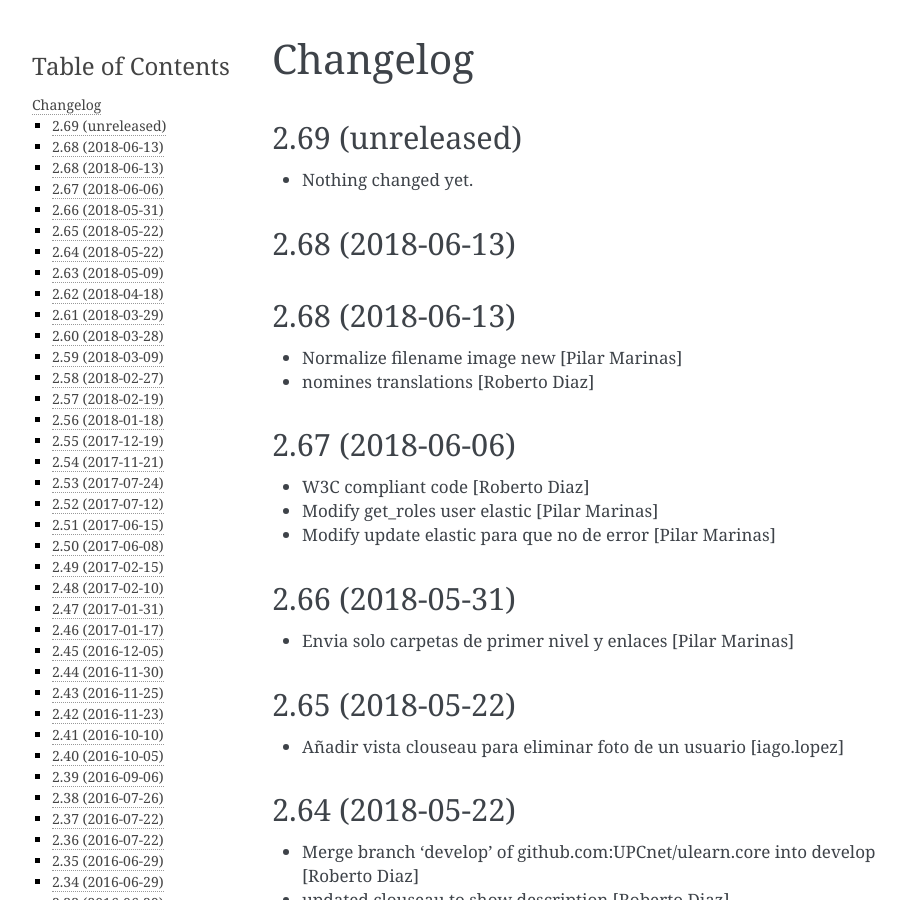
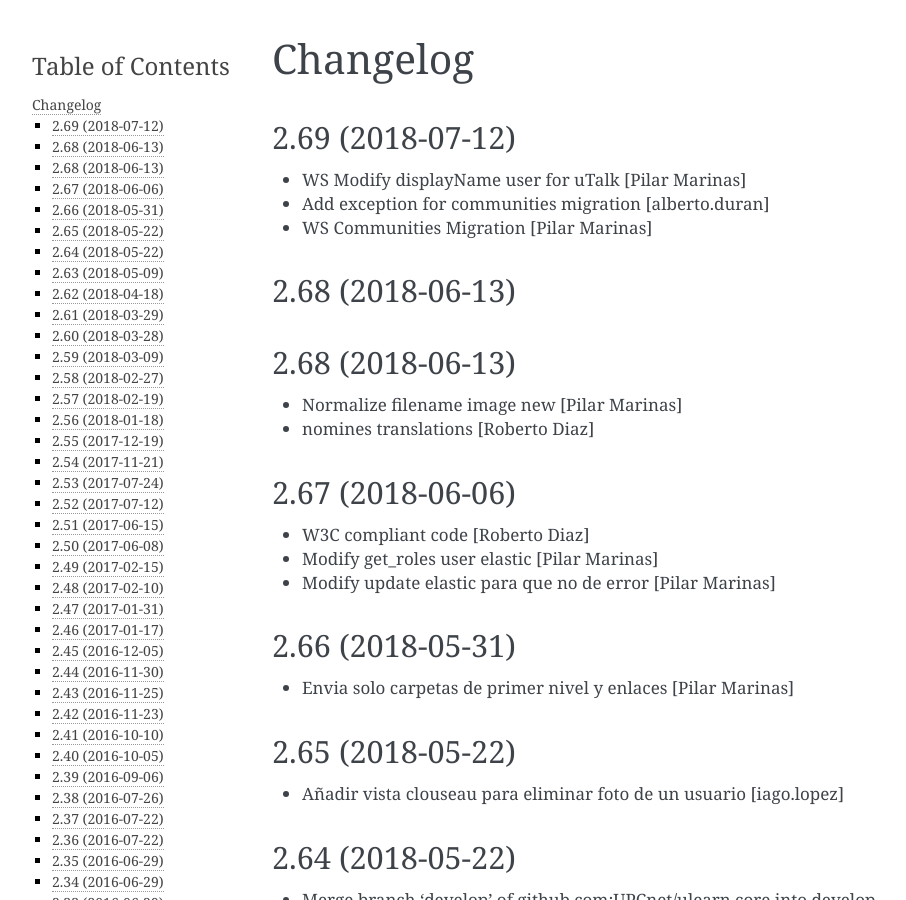
Before and after one commit to UPCnet/ulearn.core, a Sphinx documentation site: the page built from docs/HISTORY.rst, in a window 1280 px wide and 900 px high. Shown: the whole window, without its empty margins (148-1054 px from the left). Built offline with Sphinx 7.4.7, drawn with Linux system fonts in a browser that asks for light colours; pages that are not in the unit, such as notebooks, are missing from menus.

Commit message:
Preparing release 2.69

```diff
--- a/docs/HISTORY.rst
+++ b/docs/HISTORY.rst
@@ -1,11 +1,12 @@
 Changelog
 =========
 
-2.69 (unreleased)
+2.69 (2018-07-12)
 -----------------
 
-- Nothing changed yet.
-
+* WS Modify displayName user for uTalk [Pilar Marinas]
+* Add exception for communities migration [alberto.duran]
+* WS Communities Migration [Pilar Marinas]
 
 2.68 (2018-06-13)
 -----------------
--- a/setup.py
+++ b/setup.py
@@ -1,7 +1,7 @@
 from setuptools import setup, find_packages
 import os
 
-version = '2.69.dev0'
+version = '2.69'
 
 README = open('README.rst').read()
 HISTORY = open(os.path.join('docs', 'HISTORY.rst')).read()
```
